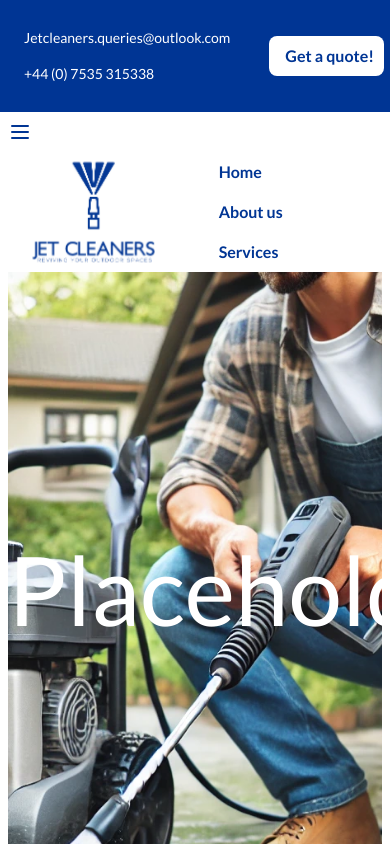
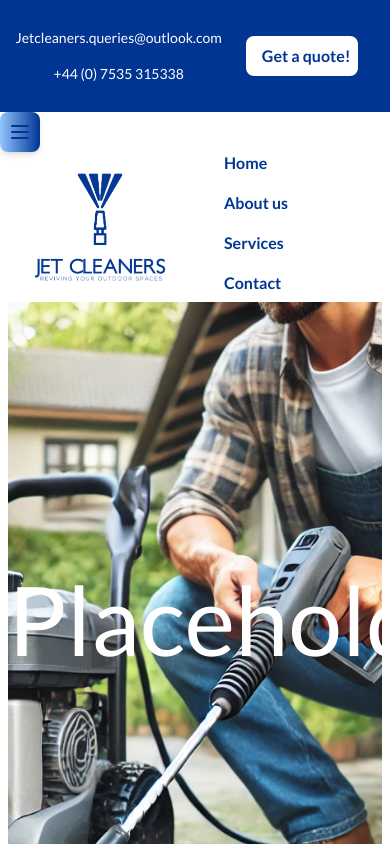
Before and after one commit to TheVagabondSam/JetCleanersWebsite, a Next.js app: page / in a window 390 px wide. Both pictures are taken after a click on the button 20 px from the left and 132 px from the top of the page. Shown: the top 844 px of the page. Built offline with nearby package versions, Linux system fonts and the light colour scheme.

Commit message:
Fix:Changes to responsive aspects

```diff
--- a/src/app/components/ItemMenu.tsx
+++ b/src/app/components/ItemMenu.tsx
@@ -7,7 +7,7 @@ type Props = {
 };
 export function ItemMenu({name, textColor = 'text-white',href } : Props) {
     const buttonContent = (
-        <button className="flex focus:ring-logo-blue py-2 px-4   rounded">
+        <button className="flex focus:ring-logo-blue py-2 px-4 whitespace-nowrap rounded">
             <span className={textColor}>
                 {name}
             </span>
--- a/src/app/components/header.tsx
+++ b/src/app/components/header.tsx
@@ -5,17 +5,17 @@ import { ItemMenu } from "./ItemMenu";
 import Logo from "/public/assets/whitelogo.png"
 
 export function Header() {
-    const [menuOpen, setMenuOpen] = useState(false);
+    const [isOpen, setIsOpen] = useState(false);
 
     const toggleMenu = () => {
-        setMenuOpen(!menuOpen);
+        setIsOpen(!isOpen);
 };
 
     return (
         <>
-        <header className="flex w-full h-[112px] items-center min-h[4rem] md:h-[4rem] bg-logo-blue">
-            <div className="w-full flex items-center text-center justify-center h-full">
-                <ul className="sm:w-[80%] text-nowrap sm:flex flex-grow md:justify-center items-center justify-end text-center w-[100%] h-56px text-sm sm:text-lg p-2">
+        <header className="flex w-full h-[112px] min-w-[375px] items-center min-h-[4rem] md:h-[4rem] bg-logo-blue">
+            <div className="w-full flex items-center text-center justify-center h-[100%]">
+                <ul className="md:w-[80%] text-nowrap flex flex-col sm:flex sm:flex-row items-center justify-center text-center w-[100%] text-sm sm:text-lg p-1">
                         <li>
                             <ItemMenu
                             name="Jetcleaners.queries@outlook.com"
@@ -29,9 +29,9 @@ export function Header() {
                             />
                         </li>
                         </ul>
-                <div className="sm:text-center text-start flex items-center h-[100%] max-w-5xl sm:w-[100%]">
-                    <div className="flex items-center sm:px-1 max-w-[150px] h-[80px]">
-                    <span className="md:w-full w-[95%] bg-white text-start text-logo-blue whitespace-nowrap sm:text-lg font-bold rounded-lg">
+                <div className="sm:text-center text-start flex items-center h-[100%] max-w-5xl sm:pr-0 pr-6 sm:w-[100%]">
+                    <div className="flex items-center sm:px-0 px-1 max-w-[140px] sm:min-w-[140px] h-[100%]">
+                        <span className="md:w-full  h-auto w-[93%] bg-white text-start text-logo-blue whitespace-nowrap sm:text-lg font-bold rounded-lg">
                             <ItemMenu
                             name="Get a quote!"
                             textColor="text-logo-blue"
@@ -42,14 +42,17 @@ export function Header() {
                     </div>
                 </div>
         </header>
-        <button className="sm:hidden text-logo-blue p-2"
+
+        <button
+            className="sm:hidden text-logo-blue p-2 rounded-lg shadow-md bg-gradient-to-r from-blue-300 to-logo-blue hover:from-logo-blue hover:to-cyan-600 transition-all duration-300"
             onClick={toggleMenu}
         >
-        <svg xmlns="http://www.w3.org/2000/svg"
+        <svg
+            xmlns="http://www.w3.org/2000/svg"
             fill="none"
             viewBox="0 0 24 24"
             stroke="currentColor"
-            className="h-6 w-6"
+            className="h-6 w-6 transform transition-transform duration-300 ease-in-out"
         >
         <path
             strokeLinecap="round"
@@ -60,45 +63,38 @@ export function Header() {
         </svg>
         </button>
 
-        <header className="flex items-center text-center w-[100%] h-[120px] font-bold bg-white ">
-                    <div className="w-full row-span-1 flex h-[120px] items-center">
-                        <div className="h-[100%] w-full max-w-[800px] min-w-[120px] flex items-center justify-center">
+        <header className="flex items-center text-center w-[100%] h-[150px] font-bold bg-white">
+            <div className="h-[100%] w-full max-w-[670px] min-w-[200px] flex items-center mx-auto justify-center sm:justify-end">
                 <Image className="h-full object-contain bg-cover animate-slow-pulse"
-                            src={Logo}
+                    src= {Logo}
                     alt="Logo"
                     width={200}
                     height={120}
                 />
+
             </div>
-                        <ul className={`${menuOpen ? "block" : "hidden"} sm:flex sm:items-center md:justify-start items-start justify-center md:gap-8 sm:gap-1 h-[100%] sm:mx-1 w-full px-4`}
+            <nav
+                className={`${isOpen ? 'flex' : 'hidden sm:flex'} flex flex-col sm:flex sm:flex-row sm:items-center items-start justify-center md:gap-6 sm:gap-1 h-[100%] sm:mx-1 w-full mb-2 px-2`}
             >
-                            <li>
                         <ItemMenu
                             name="Home" textColor="text-logo-blue"
                             href="/"
                         />
-                            </li>
-                            <li className="whitespace-nowrap">
                         <ItemMenu
                             name="About us" textColor="text-logo-blue"
                             href="/AboutUsPage"
                         />
-                            </li>
-                            <li>
                         <ItemMenu
                             name="Services" textColor="text-logo-blue"
                             href= "/servicesPage"
                             />
-                            </li>
-                            <li>
                         <ItemMenu
                             name="Contact" textColor="text-logo-blue"
                             href="/ContactUsPage"
                         />
-                            </li>
-                        </ul>
-                    </div>
+                    </nav>
             </header>
         </>
+
     )
 }
```
Lines whose indentation alone changed are shown as unchanged.
